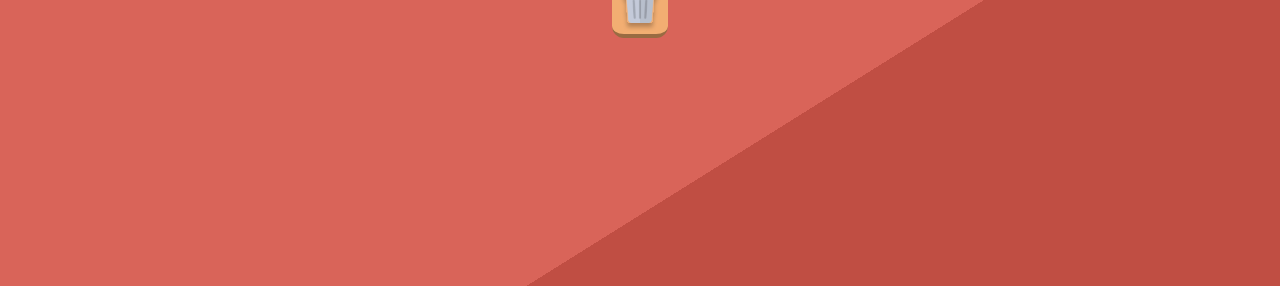
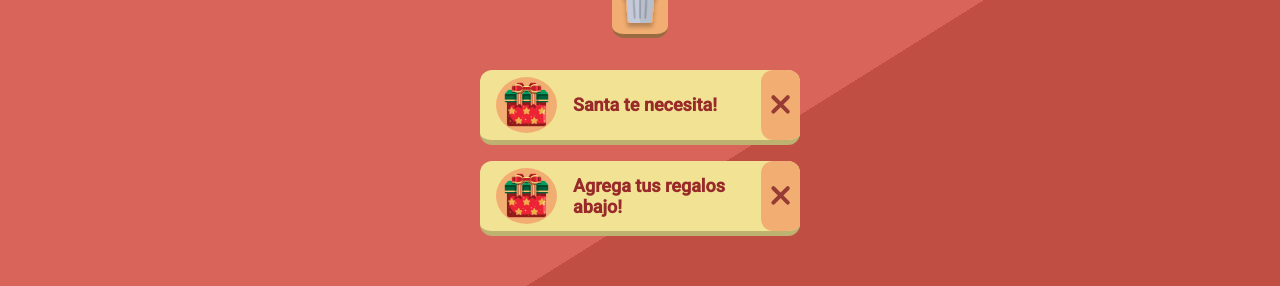
Before and after one commit to ivanmaierg/Adviency, a React (Create React App) app: page / in a window 1280 px wide. Shown: the part 185-471 px from the top of the page. Built offline with nearby package versions, Linux system fonts and the light colour scheme.

Commit message:
add: demoGift añadidos

```diff
--- a/src/App.tsx
+++ b/src/App.tsx
@@ -1,19 +1,21 @@
+
+import React, { useState } from "react";
 import Header from "./components/Header/Header";
 import List from "./components/List/List";
 import Snowfall from 'react-snowfall';
 import "./styles.css";
-import React, { useState } from "react";
 import { AddGifts } from "./components/AddGifts/AddGifts";
 import { Gift } from "./utils/types";
 import ListItem from "./components/ListItem/ListItem";
 import { ButtonDeleteAll } from "./components/Buttons/Buttons";
 import { DeleteModal } from "./components/DeleteModal/DeleteModal";
+import { demoGifts } from "./utils/demoGift";
 
 
 
 export default function App() {
   const [isOpen, setOpen] = useState(false);
-  const [gifts,setGifts] = useState<Gift[]>([]);
+  const [gifts,setGifts] = useState<Gift[]>(()=>demoGifts);
   const handleDeleteItem = (id:number | string) => {
     setGifts(gifts.filter((gift) => {
         return gift.id !== id;
--- /dev/null
+++ b/src/utils/demoGift.ts
@@ -0,0 +1,10 @@
+import { Gift } from "./types";
+
+export const demoGifts:Gift[] = [{
+    title:"Santa te necesita!",
+    id:'1',
+
+},{
+    title:"Agrega tus regalos abajo!",
+    id:'2',
+}]
```
